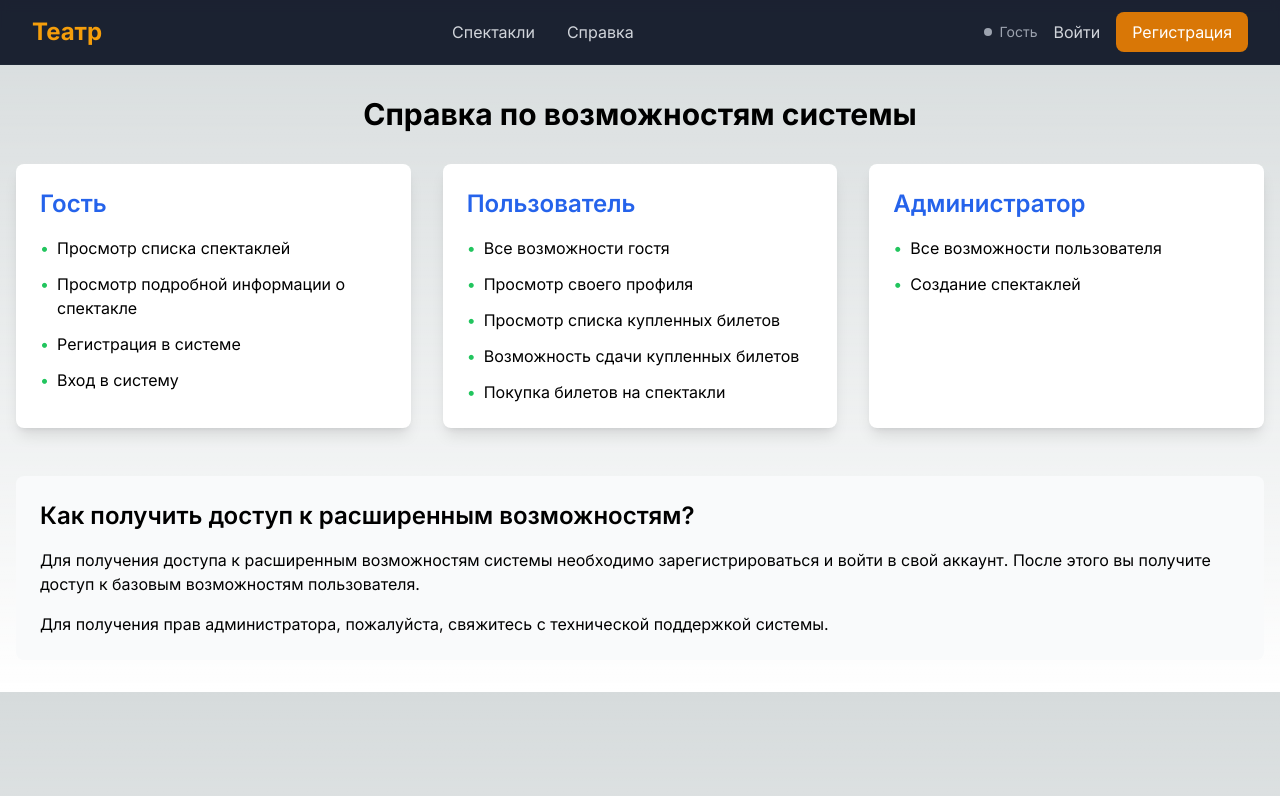
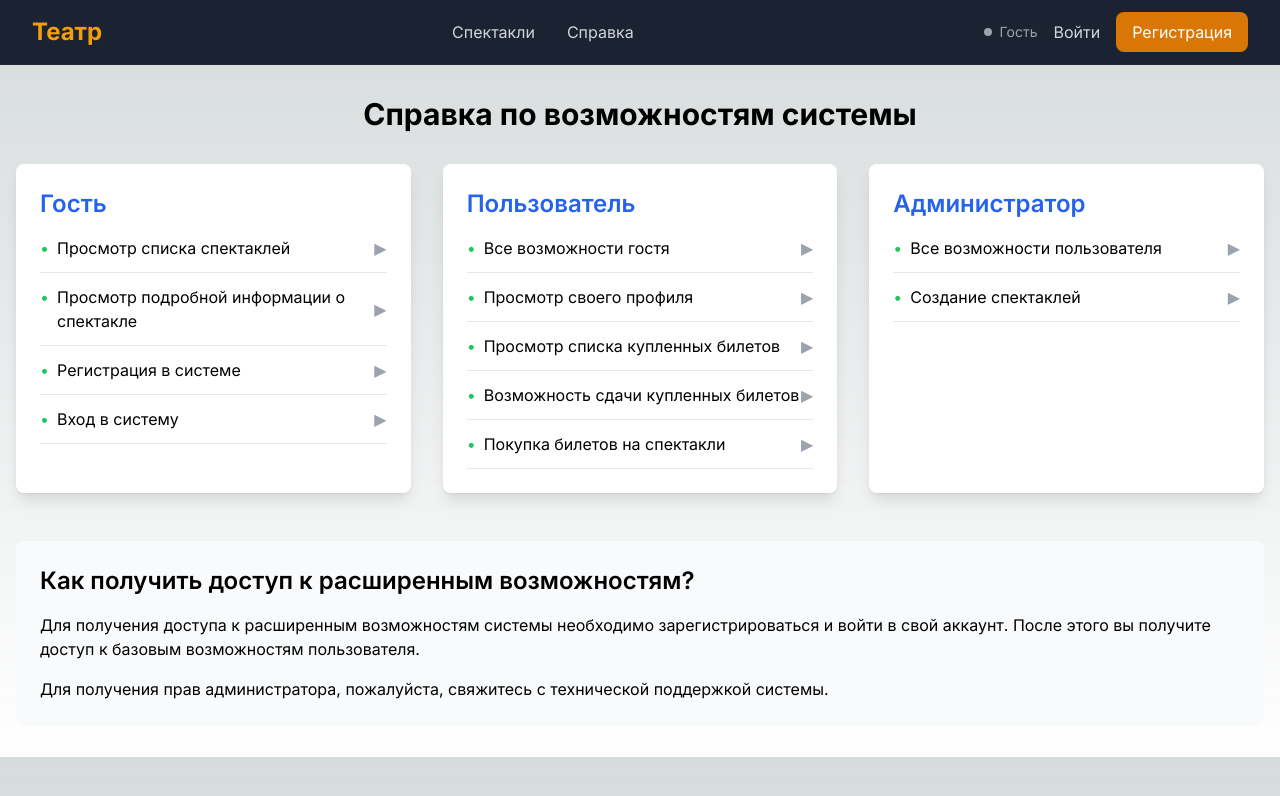
Before and after one commit to Sladenki/Theater, a Next.js app: page /help in a window 1280 px wide. Shown: the top 796 px of the page. Built offline with nearby package versions, Linux system fonts and the light colour scheme.

Commit message:
add describtion in helpPage

```diff
--- a/src/app/help/page.tsx
+++ b/src/app/help/page.tsx
@@ -1,33 +1,88 @@
 'use client';
 
-import React from 'react';
+import React, { useState } from 'react';
+import Link from 'next/link';
 
 const HelpPage = () => {
+  const [expandedItems, setExpandedItems] = useState<{ [key: string]: boolean }>({});
+
+  const toggleItem = (role: string, index: number) => {
+    const key = `${role}-${index}`;
+    setExpandedItems(prev => ({
+      ...prev,
+      [key]: !prev[key]
+    }));
+  };
+
   const userCapabilities = {
     guest: {
       title: 'Гость',
       capabilities: [
-        'Просмотр списка спектаклей',
-        'Просмотр подробной информации о спектакле',
-        'Регистрация в системе',
-        'Вход в систему'
+        {
+          title: 'Просмотр списка спектаклей',
+          description: 'Доступ к полному каталогу спектаклей с возможностью фильтрации и поиска.',
+          link: '/#performances'
+        },
+        {
+          title: 'Просмотр подробной информации о спектакле',
+          description: 'Информация о дате, времени, месте проведения, актерах и сюжете спектакля.',
+          link: '/performance/1'
+        },
+        {
+          title: 'Регистрация в системе',
+          description: 'Создание нового аккаунта для получения расширенных возможностей.',
+          link: '/register'
+        },
+        {
+          title: 'Вход в систему',
+          description: 'Авторизация в системе для доступа к личному кабинету.',
+          link: '/login'
+        }
       ]
     },
     user: {
       title: 'Пользователь',
       capabilities: [
-        'Все возможности гостя',
-        'Просмотр своего профиля',
-        'Просмотр списка купленных билетов',
-        'Возможность сдачи купленных билетов',
-        'Покупка билетов на спектакли'
+        {
+          title: 'Все возможности гостя',
+          description: 'Полный доступ ко всем базовым функциям системы.',
+          link: null
+        },
+        {
+          title: 'Просмотр своего профиля',
+          description: 'Управление личными данными и настройками аккаунта.',
+          link: '/profile'
+        },
+        {
+          title: 'Просмотр списка купленных билетов',
+          description: 'История покупок и информация о текущих билетах.',
+          link: '/tickets'
+        },
+        {
+          title: 'Возможность сдачи купленных билетов',
+          description: 'Возврат билетов в соответствии с правилами театра.',
+          link: '/tickets'
+        },
+        {
+          title: 'Покупка билетов на спектакли',
+          description: 'Выбор мест и оформление заказа на билеты.',
+          link: '/performance/1/seats'
+        }
       ]
     },
     admin: {
       title: 'Администратор',
       capabilities: [
-        'Все возможности пользователя',
-        'Создание спектаклей',
+        {
+          title: 'Все возможности пользователя',
+          description: 'Полный доступ ко всем функциям обычного пользователя.',
+          link: null
+        },
+        {
+          title: 'Создание спектаклей',
+          description: 'Добавление новых спектаклей в систему, управление расписанием.',
+          link: '/profile'
+        }
       ]
     }
   };
@@ -42,9 +97,32 @@ const HelpPage = () => {
             <h2 className="text-2xl font-semibold mb-4 text-blue-600">{data.title}</h2>
             <ul className="space-y-3">
               {data.capabilities.map((capability, index) => (
-                <li key={index} className="flex items-start">
-                  <span className="text-green-500 mr-2">•</span>
-                  <span>{capability}</span>
+                <li key={index} className="border-b border-gray-200 pb-3">
+                  <button
+                    onClick={() => toggleItem(role, index)}
+                    className="w-full flex items-center justify-between text-left hover:text-blue-600 transition-colors"
+                  >
+                    <div className="flex items-start">
+                      <span className="text-green-500 mr-2">•</span>
+                      <span>{capability.title}</span>
+                    </div>
+                    <span className="text-gray-400">
+                      {expandedItems[`${role}-${index}`] ? '▼' : '▶'}
+                    </span>
+                  </button>
+                  {expandedItems[`${role}-${index}`] && (
+                    <div className="mt-2 pl-6 text-gray-600">
+                      <p className="mb-2">{capability.description}</p>
+                      {capability.link && (
+                        <Link
+                          href={capability.link}
+                          className="text-blue-500 hover:text-blue-700 text-sm"
+                        >
+                          Перейти →
+                        </Link>
+                      )}
+                    </div>
+                  )}
                 </li>
               ))}
             </ul>
```
